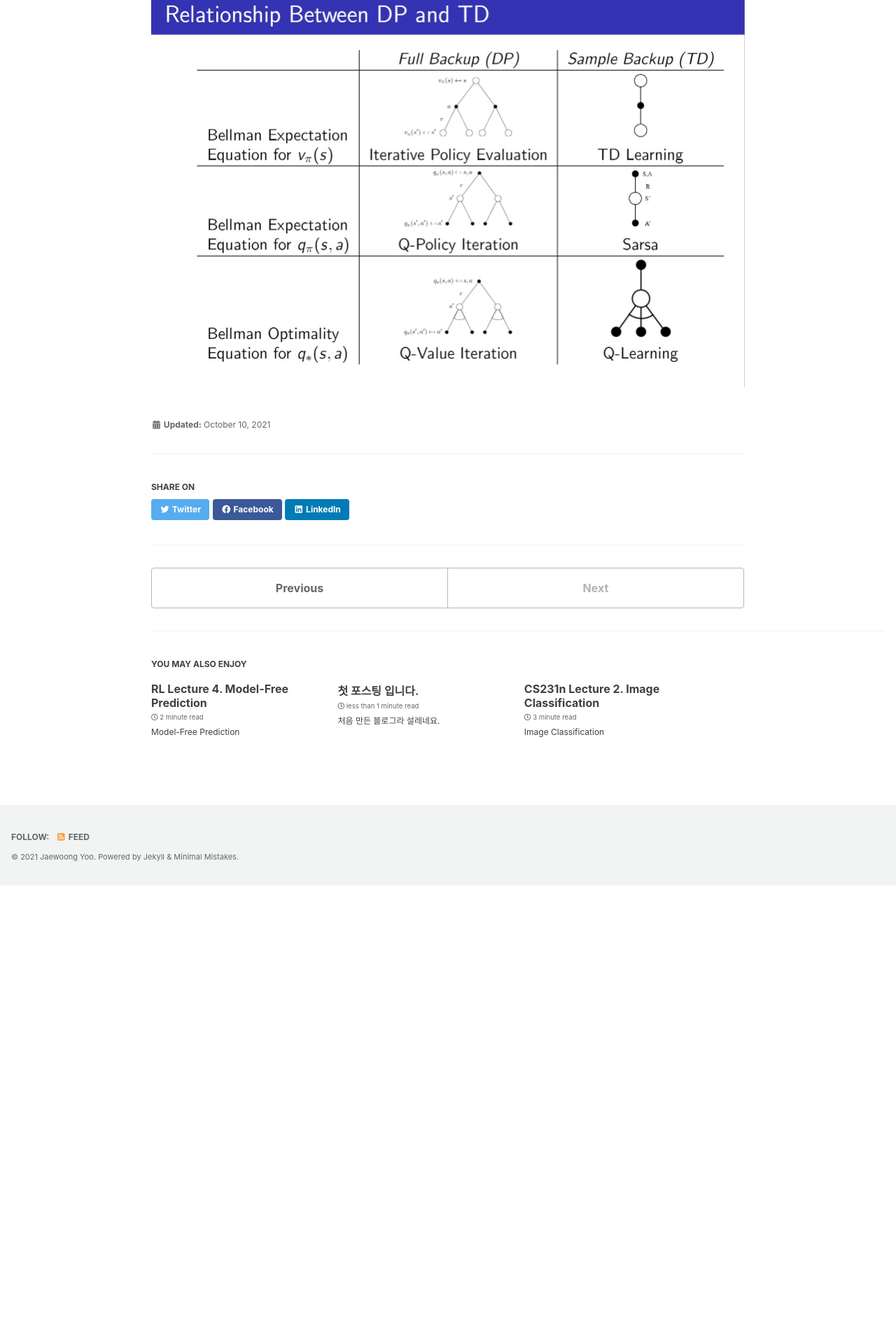
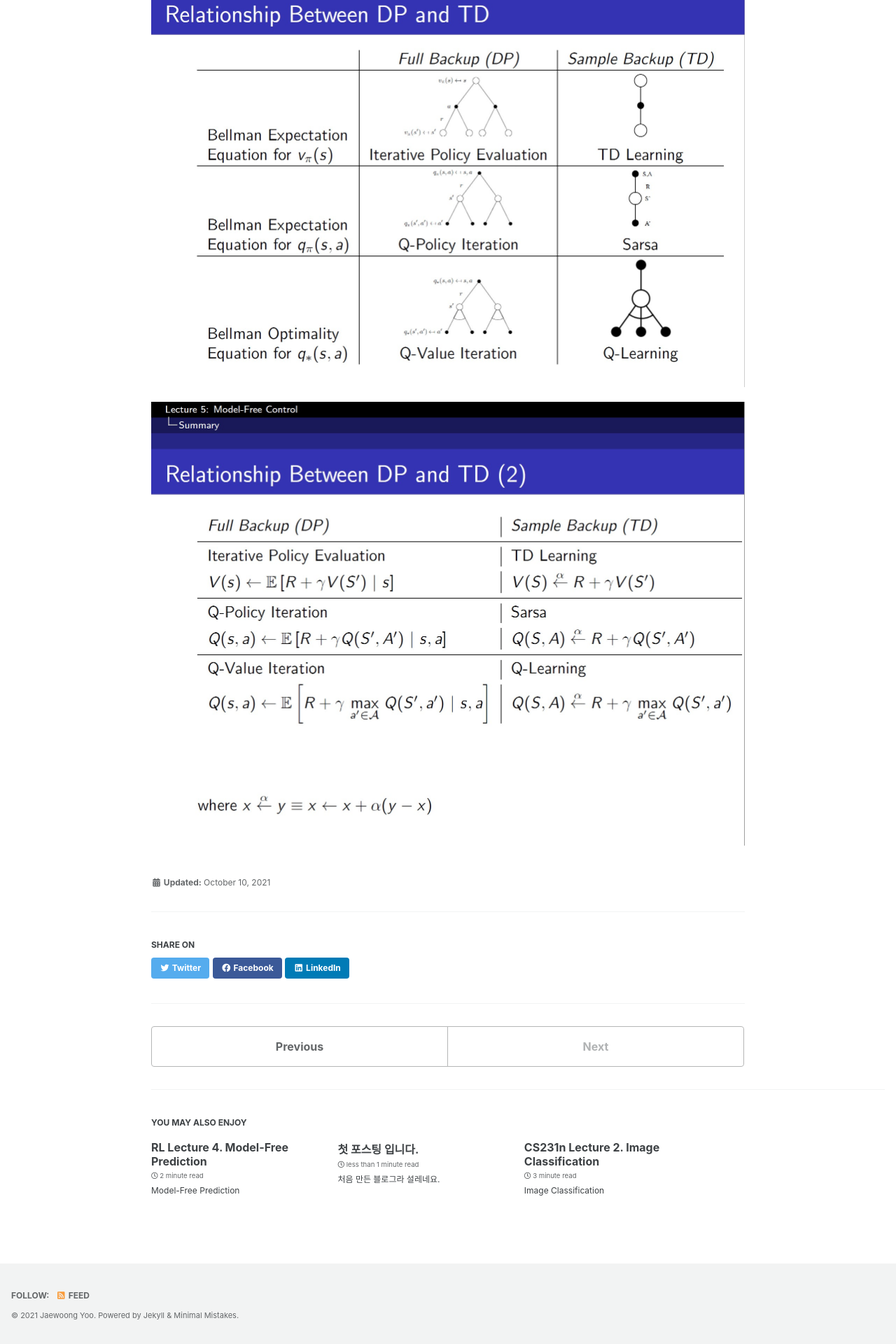
Before and after one commit to Jaewoong-Yoo/Jaewoong-Yoo.github.io, a Jekyll site: the page built from _posts/2021-10-10-rl_5_model-free_control.md, in a window 1280 px wide. Shown: the part 2780-4700 px from the top of the page at 70% size. Built offline with Jekyll 4.4.1, drawn with Linux system fonts in a browser that asks for light colours; cached includes are drawn as plain includes; before the commit the page ends 4045 px from its top, so only the background shows below that.

Commit message:
Update Model-Free Control

```diff
--- a/_posts/2021-10-10-rl_5_model-free_control.md
+++ b/_posts/2021-10-10-rl_5_model-free_control.md
@@ -5,7 +5,7 @@ typora-copy-images-to: ..\images\rl_lecture
 
 ---
 
-# Model-Free Control
+# 	Model-Free Control
 
 - On-Policy: 학습(최적화)하고자 하는 policy와 실제 환경에서 경험을 쌓는(behavior) policy가 같을 때
 - Off-Policy: ~ 다를 때.(다른 agent policy의 경험으로부터 배우는 방법)
@@ -94,4 +94,12 @@ $ $
 
 
 
-<img src="../images/rl_lecture/rl_5_DP_TD_relationship-16338774303211.jpg" alt="rl_5_DP_TD_relationship" style="zoom:50%;" />
+
+
+<img src="../images/rl_lecture/rl_5_DP_TD_relationship.jpg" alt="rl_5_DP_TD_relationship" style="zoom:50%;" />
+
+
+
+
+
+<img src="../images/rl_lecture/rl_5_DP_TD_relationship_2.jpg" alt="rl_5_DP_TD_relationship_2" style="zoom:50%;" />
```
Also changed, not shown: images/rl_lecture/rl_5_DP_TD_relationship-16338774303211.jpg (deleted), images/rl_lecture/rl_5_DP_TD_relationship_2.jpg (added).
